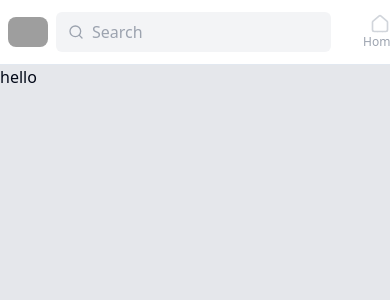
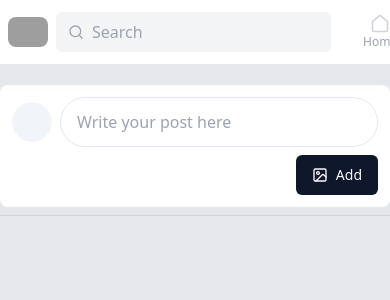
Before and after one commit to nehalpradhan23/linkedin-clone-nextjs, a Next.js app: page / in a window 390 px wide. Shown: the top 300 px of the page. Built offline with nearby package versions, Linux system fonts and the light colour scheme; no server answers; grey boxes are pictures that could not be loaded.

Commit message:
user info, post form, handle image upload/preview

```diff
--- /dev/null
+++ b/actions/createPostAction.ts
@@ -0,0 +1,25 @@
+"use server";
+
+import { currentUser } from "@clerk/nextjs/server";
+
+export default async function createPostAction(formData: FormData) {
+  // auth().protect()
+  const user = await currentUser();
+  if (!user) {
+    throw new Error("User not authenticated");
+  }
+  const postInput = formData.get("postInput") as string;
+  const image = formData.get("image") as File;
+  let imageUrl: string | undefined;
+
+  if (!postInput) {
+    throw new Error("Post cannot be empty");
+  }
+  // define user
+
+  // upload image if available
+
+  // create post in DB
+
+  // revalidate '/'
+}
--- a/app/page.tsx
+++ b/app/page.tsx
@@ -1,3 +1,22 @@
+import UserInformation from "@/components/UserInformation";
+import PostForm from "@/components/posts/PostForm";
+
 export default function Home() {
-  return <main className="">hello</main>;
+  return (
+    <div className="grid grid-cols-8 mt-5 sm:px-5">
+      <section className="hidden md:inline md:col-span-2">
+        {/* user info */}
+        <UserInformation />
+      </section>
+      <section className="col-span-full md:col-span-6 xl:col-span-4 xl:max-w-xl mx-auto w-full">
+        {/* post form */}
+        <PostForm />
+        {/* post feed */}
+      </section>
+      <section className="hidden xl:inline justify-center col-span-2">
+        <div className="bg-red-300">hello</div>
+        {/* widget */}
+      </section>
+    </div>
+  );
 }
--- /dev/null
+++ b/components/UserInformation.tsx
@@ -0,0 +1,63 @@
+import { currentUser } from "@clerk/nextjs/server";
+import { Avatar, AvatarFallback, AvatarImage } from "./ui/avatar";
+import { User } from "lucide-react";
+import { SignInButton, SignedIn, SignedOut } from "@clerk/nextjs";
+import { Button } from "./ui/button";
+
+async function UserInformation() {
+  const user = await currentUser();
+  const firstName = user?.firstName;
+  const lastName = user?.lastName;
+  return (
+    <div className="flex bg-white flex-col justify-center items-center mr-6 rounded-lg border py-4">
+      {/* user image ===== */}
+      <Avatar>
+        {user?.id ? (
+          <AvatarImage src={user?.imageUrl} />
+        ) : (
+          <AvatarImage>
+            <User />
+          </AvatarImage>
+        )}
+        <AvatarFallback>
+          {firstName?.charAt(0)}
+          {lastName?.charAt(0)}
+        </AvatarFallback>
+      </Avatar>
+      {/* user name */}
+      <SignedIn>
+        <div className="text-center">
+          <p className="font-semibold">
+            {firstName} {lastName}
+          </p>
+          <p className="text-xs">
+            @{firstName}
+            {lastName}-{user?.id?.slice(-4)}
+          </p>
+        </div>
+      </SignedIn>
+      {/* signed out =========== */}
+      <SignedOut>
+        <div className="text-center space-y-2">
+          <p className="font-semibold">You are not signed in</p>
+          <Button asChild className="bg-blue-600 text-white">
+            <SignInButton>Sign in</SignInButton>
+          </Button>
+        </div>
+      </SignedOut>
+      <hr className="w-full border-gray-200 my-5" />
+
+      <div className="flex justify-between w-full px-4 text-sm">
+        <p className="font-semibold text-gray-400">Posts</p>
+        <p className="text-blue-400">0</p>
+      </div>
+
+      <div className="flex justify-between w-full px-4 text-sm">
+        <p className="font-semibold text-gray-400">Coments</p>
+        <p className="text-blue-400">0</p>
+      </div>
+    </div>
+  );
+}
+
+export default UserInformation;
--- /dev/null
+++ b/components/posts/PostForm.tsx
@@ -0,0 +1,114 @@
+"use client";
+
+import { Avatar, AvatarFallback, AvatarImage } from "../ui/avatar";
+import { useUser } from "@clerk/nextjs";
+import { Button } from "../ui/button";
+import { ImageIcon, XIcon } from "lucide-react";
+import { useRef, useState } from "react";
+import createPostAction from "@/actions/createPostAction";
+
+function PostForm() {
+  const ref = useRef<HTMLFormElement>(null);
+  const fileInputRef = useRef<HTMLInputElement>(null);
+  const { user } = useUser();
+  const [preview, setPreview] = useState<string | null>(null);
+
+  // ================================================
+  const handlePostAction = async (formData: FormData) => {
+    const formDataCopy = formData;
+    ref.current?.reset();
+    const text = formDataCopy.get("postInput") as string;
+    if (!text.trim()) {
+      throw new Error("Post can't be empty");
+    }
+    setPreview(null);
+    try {
+      await createPostAction(formDataCopy);
+    } catch (error) {
+      console.log("Error creating post");
+    }
+  };
+
+  // ================================================
+  const handleImageChange = (event: React.ChangeEvent<HTMLInputElement>) => {
+    const file = event.target.files?.[0];
+    if (file) {
+      setPreview(URL.createObjectURL(file));
+    }
+  };
+  // ===================================================
+  return (
+    <div className="mb-2">
+      <form
+        ref={ref}
+        action={(formData) => {
+          // handle form submission with server action
+          handlePostAction(formData);
+          // toast notification
+        }}
+        className="p-3 bg-white rounded-lg"
+      >
+        <div className="flex items-center space-x-2">
+          <Avatar>
+            <AvatarImage src={user?.imageUrl} />
+            <AvatarFallback>
+              {user?.firstName?.charAt(0)}
+              {user?.lastName?.charAt(0)}
+            </AvatarFallback>
+          </Avatar>
+          {/* text input ======================= */}
+          <input
+            type="text"
+            name="postInput"
+            placeholder="Write your post here"
+            className="flex-1 outline-none rounded-full py-3 px-4 border"
+          />
+
+          {/* add image ======================*/}
+          <input
+            ref={fileInputRef}
+            type="file"
+            name="image"
+            accept="image/*"
+            hidden
+            onChange={handleImageChange}
+          />
+          <button type="submit" hidden>
+            Post
+          </button>
+        </div>
+        {/* preview image conditional check */}
+        {preview && (
+          <div className="mt-3 h-[300px] object-contain overflow-hidden border">
+            <img
+              src={preview}
+              alt="Preview"
+              className="w-full object-contain h-full"
+            />
+          </div>
+        )}
+        {/* add image button */}
+        <div className="flex justify-end mt-2 space-x-2">
+          <Button type="button" onClick={() => fileInputRef.current?.click()}>
+            <ImageIcon className="mr-2" size={16} color="currentColor" />
+            {preview ? "Change" : "Add"}
+          </Button>
+          {/* add a remove preview button */}
+          {preview && (
+            <Button
+              variant="outline"
+              type="button"
+              onClick={() => setPreview(null)}
+            >
+              <XIcon className="mr-2" size={16} color="currentColor" />
+              Remove image
+            </Button>
+          )}
+        </div>
+      </form>
+      <hr className="mt-2 border-gray-300" />
+    </div>
+  );
+}
+
+export default PostForm;
--- /dev/null
+++ b/components/ui/avatar.tsx
@@ -0,0 +1,50 @@
+"use client"
+
+import * as React from "react"
+import * as AvatarPrimitive from "@radix-ui/react-avatar"
+
+import { cn } from "@/lib/utils"
+
+const Avatar = React.forwardRef<
+  React.ElementRef<typeof AvatarPrimitive.Root>,
+  React.ComponentPropsWithoutRef<typeof AvatarPrimitive.Root>
+>(({ className, ...props }, ref) => (
+  <AvatarPrimitive.Root
+    ref={ref}
+    className={cn(
+      "relative flex h-10 w-10 shrink-0 overflow-hidden rounded-full",
+      className
+    )}
+    {...props}
+  />
+))
+Avatar.displayName = AvatarPrimitive.Root.displayName
+
+const AvatarImage = React.forwardRef<
+  React.ElementRef<typeof AvatarPrimitive.Image>,
+  React.ComponentPropsWithoutRef<typeof AvatarPrimitive.Image>
+>(({ className, ...props }, ref) => (
+  <AvatarPrimitive.Image
+    ref={ref}
+    className={cn("aspect-square h-full w-full", className)}
+    {...props}
+  />
+))
+AvatarImage.displayName = AvatarPrimitive.Image.displayName
+
+const AvatarFallback = React.forwardRef<
+  React.ElementRef<typeof AvatarPrimitive.Fallback>,
+  React.ComponentPropsWithoutRef<typeof AvatarPrimitive.Fallback>
+>(({ className, ...props }, ref) => (
+  <AvatarPrimitive.Fallback
+    ref={ref}
+    className={cn(
+      "flex h-full w-full items-center justify-center rounded-full bg-muted",
+      className
+    )}
+    {...props}
+  />
+))
+AvatarFallback.displayName = AvatarPrimitive.Fallback.displayName
+
+export { Avatar, AvatarImage, AvatarFallback }
--- a/package.json
+++ b/package.json
@@ -10,6 +10,7 @@
   },
   "dependencies": {
     "@clerk/nextjs": "^5.1.3",
+    "@radix-ui/react-avatar": "^1.0.4",
     "@radix-ui/react-slot": "^1.0.2",
     "class-variance-authority": "^0.7.0",
     "clsx": "^2.1.1",
```
Also changed, not shown: 1 other file (tests, documents, lock files or other folders).
